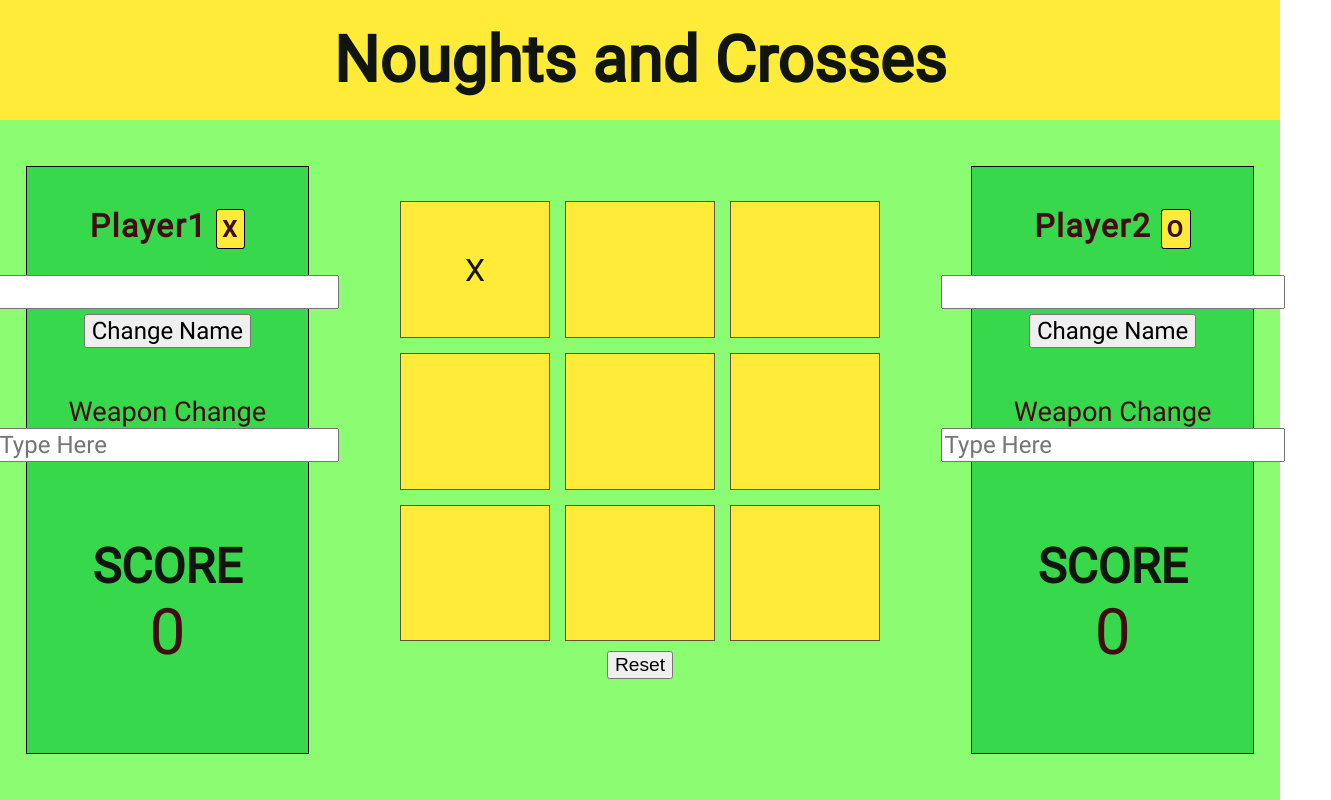
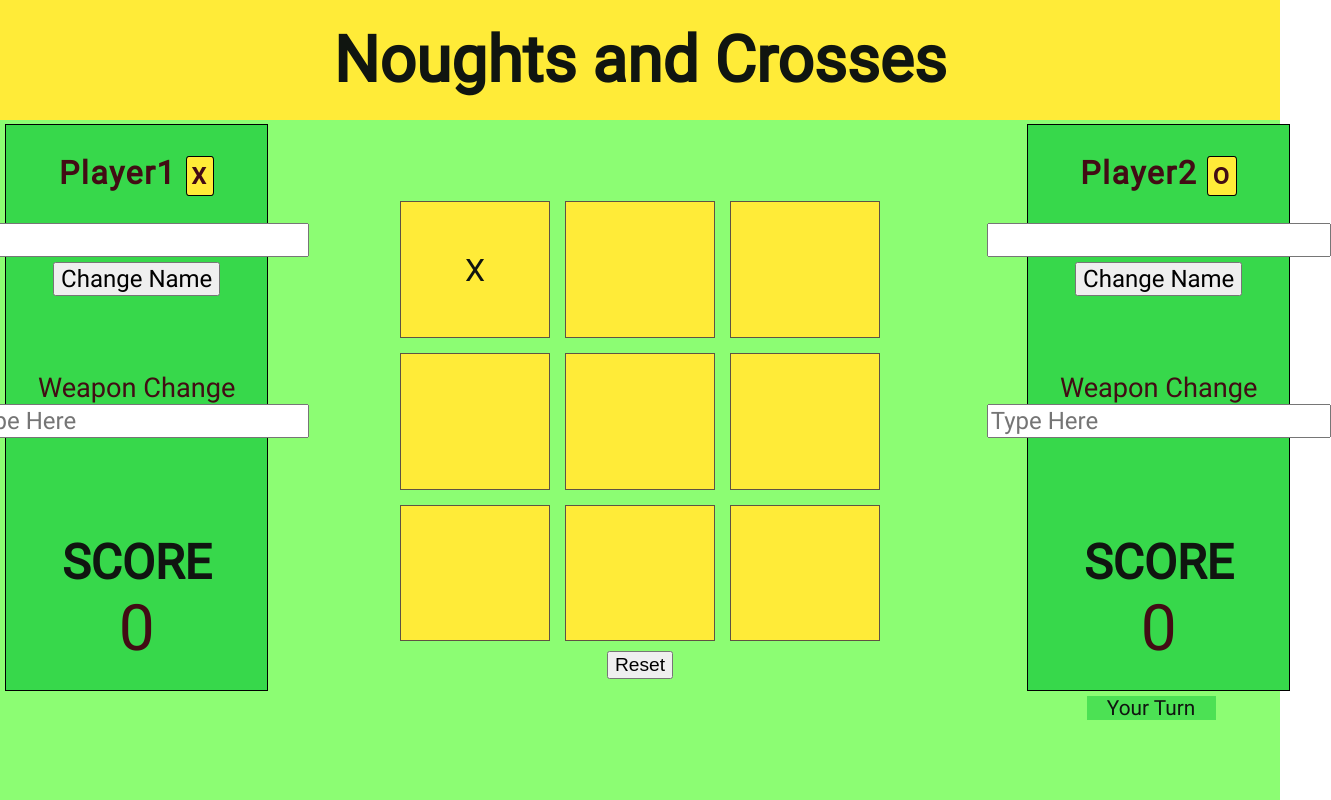
Before and after one commit to ikhlaas-kapadia/Noughts-And-Crosses, a React (Create React App) app: page / in a window 1280 px wide. Both pictures are taken after a click on the element 475 px from the left and 269 px from the top of the page. Shown: the whole page, 1331 px wide, since content can reach past the window. Built offline with nearby package versions, Linux system fonts and the light colour scheme.

Commit message:
Remove conditional turn render from player component

```diff
--- a/src/Components/Game-Grid.jsx
+++ b/src/Components/Game-Grid.jsx
@@ -231,6 +231,7 @@ class GameGrid extends React.Component {
     console.log(winningPattern);
     return (
       <section>
+        <div className="Player-Box">
           <Player
             player1={player1}
             handleNameChange={this.handleNameChange}
@@ -239,6 +240,14 @@ class GameGrid extends React.Component {
             counter={counter}
             winner={winner}
           />
+          <div className="Turn-Box">
+            {winner === undefined && (counter % 2 === 0 || counter === 0) ? (
+              <p className="Turn">Your Turn</p>
+            ) : (
+              <p className="No-Turn"></p>
+            )}
+          </div>
+        </div>
         <div className="Board-Wrapper">
           <BoardSelector
             handleboardSize={this.handleboardSize}
@@ -272,13 +281,16 @@ class GameGrid extends React.Component {
               {winner.length === 0 ? "Unnamed" : winner.toUpperCase()} WINS!
             </p>
           )}
-          {counter === board.length && <p className="Message">Draw!</p>}
+          {winner === undefined && counter === boardSize && (
+            <p className="Message">Draw!</p>
+          )}
           {counter === 0 && (
             <p className="Message">
               Optional-(change weapon once before starting round){" "}
             </p>
           )}
         </div>
+        <div className="Player-Box">
           <Player
             player2={player2}
             handleNameChange={this.handleNameChange}
@@ -287,6 +299,14 @@ class GameGrid extends React.Component {
             counter={counter}
             winner={winner}
           />
+          <div className="Turn-Box">
+            {winner === undefined && counter % 2 !== 0 ? (
+              <p className="Turn">Your Turn</p>
+            ) : (
+              <p className="No-Turn"></p>
+            )}
+          </div>
+        </div>
       </section>
     );
   }
--- a/src/Components/Player.jsx
+++ b/src/Components/Player.jsx
@@ -42,18 +42,10 @@ const Player = (props) => {
             ></input>
           </label>
         </div>
-      </div>
-
-      <div className="Score-Container">
-        <h3>SCORE</h3>
-        <span className="Score">{gamesWon}</span>
-      </div>
-      <div className="Turn-Box">
-        {winner === undefined && (counter % 2 === 0 || counter === 0) ? (
-          <p className="Turn">Your Turn</p>
-        ) : (
-          <p className="No-Turn"></p>
-        )}
+        <div className="Score-Container">
+          <h3>SCORE</h3>
+          <span className="Score">{gamesWon}</span>
+        </div>
       </div>
     </div>
   );
```
Lines whose indentation alone changed are shown as unchanged.
